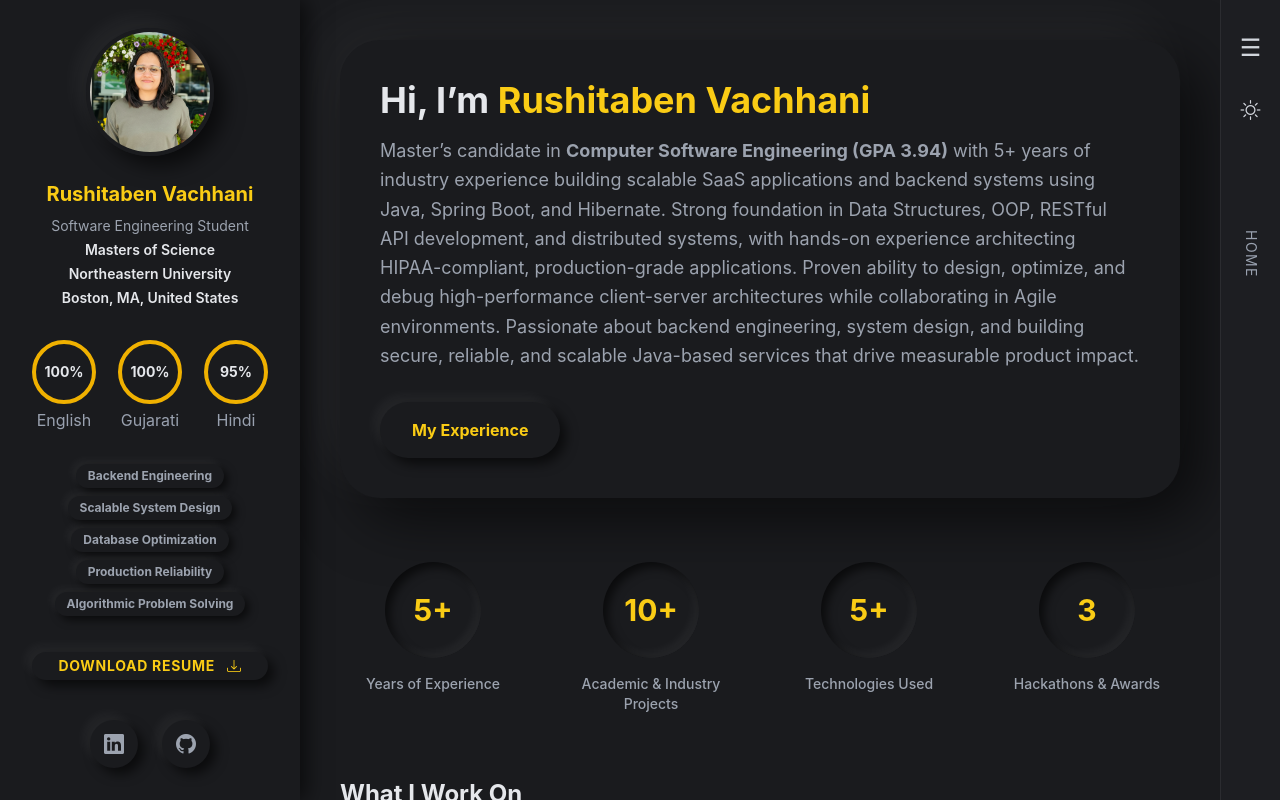
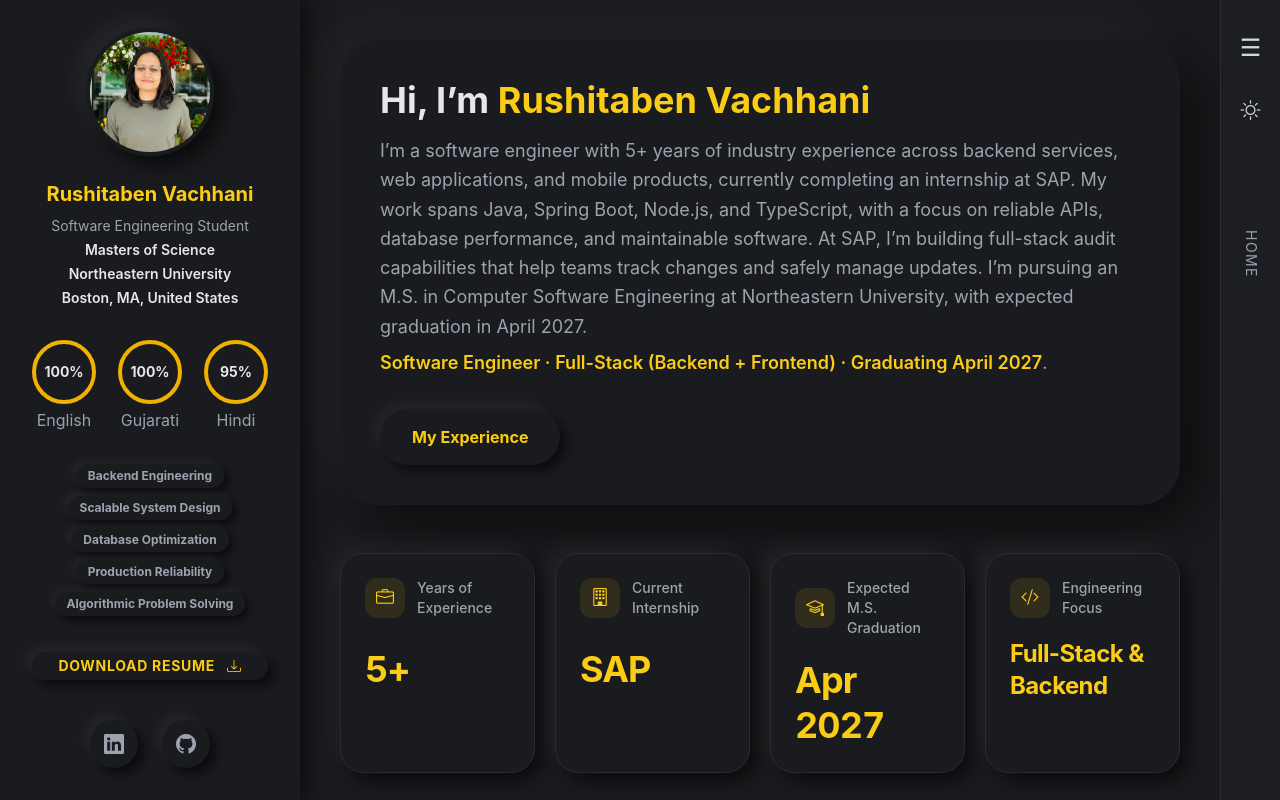
Before and after one commit to rushita-vachhani/resume, a Next.js app: page / in a window 1280 px wide. Built offline with nearby package versions, Linux system fonts and the light colour scheme.

Commit message:
Revise Home component to enhance personal introduction and career metrics; update service descriptions for clarity and relevance to current skills and experiences.

```diff
--- a/src/app/page.tsx
+++ b/src/app/page.tsx
@@ -1,4 +1,3 @@
-import Image from "next/image";
 import Link from "next/link";
 
 export default function Home() {
@@ -20,12 +19,12 @@
           </h1>
 
           <p className="mt-4 text-text-secondary text-lg leading-relaxed">
-            Master’s candidate in <strong>Computer Software Engineering (GPA 3.94)</strong> with 5+ years of industry experience building scalable SaaS applications and backend systems using Java, Spring Boot, and Hibernate. Strong foundation in Data Structures, OOP, RESTful API development, and distributed systems, with hands-on experience architecting HIPAA-compliant, production-grade applications. Proven ability to design, optimize, and debug high-performance client-server architectures while collaborating in Agile environments. Passionate about backend engineering, system design, and building secure, reliable, and scalable Java-based services that drive measurable product impact.
+            I’m a software engineer with 5+ years of industry experience across backend services, web applications, and mobile products, currently completing an internship at SAP. My work spans Java, Spring Boot, Node.js, and TypeScript, with a focus on reliable APIs, database performance, and maintainable software. At SAP, I’m building full-stack audit capabilities that help teams track changes and safely manage updates. I’m pursuing an M.S. in Computer Software Engineering at Northeastern University, with expected graduation in April 2027.
           </p>
 
-          {/* <p className="mt-2 text-text-secondary text-lg">
-            Actively seeking <span className="text-primary font-semibold">Software Engineering / Data / ML Internships</span>.
-          </p> */}
+          <p className="mt-2 text-text-secondary text-lg">
+             <span className="text-primary font-semibold">Software Engineer · Full-Stack (Backend + Frontend) · Graduating April 2027</span>.
+          </p>
 
           <Link
             href="/experience"
@@ -51,42 +50,44 @@
       </div>
 
       {/* METRICS */}
-      <div className="grid grid-cols-2 md:grid-cols-4 gap-8 mt-16 mb-16">
-        <Metric title="Years of Experience" value="5+" />
-        <Metric title="Academic & Industry Projects" value="10+" />
-        <Metric title="Technologies Used" value="5+" />
-        <Metric title="Hackathons & Awards" value="3" />
-      </div>
+      <section aria-label="Career at a glance" className="my-12">
+        <dl className="grid grid-cols-1 gap-5 min-[600px]:grid-cols-2 min-[1280px]:grid-cols-4">
+          <Metric title="Years of Experience" value="5+" icon="briefcase" />
+          <Metric title="Current Internship" value="SAP" icon="building" />
+          <Metric title="Expected M.S. Graduation" value="Apr 2027" icon="mortarboard" />
+          <Metric title="Engineering Focus" value="Full-Stack & Backend" icon="code-slash" compact />
+        </dl>
+      </section>
 
       {/* SERVICES / FOCUS AREAS */}
       <h2 className="text-2xl font-bold mt-12 mb-8 text-body-text">
-        What I Work On
+        Engineering Expertise
       </h2>
 
       <div className="grid grid-cols-1 md:grid-cols-3 gap-8 pb-10">
         <ServiceCard
-          title="Backend & Systems"
-          description="Architected scalable REST APIs using Java 17 & Spring Boot. Applied database optimization, RBAC security, and structured exception handling to deliver production-grade reliability."
+          title="Backend Engineering & APIs"
+          description="I build backend services and REST APIs using Java, Spring Boot, and Node.js. My experience includes healthcare platform development, role-based access control, and modernizing legacy services into modular components."
         />
         <ServiceCard
-          title="System Design & Scalable Architecture"
-          description="Designed modular client–server architectures using layered design principles, RBAC authorization, and RESTful contracts to support secure, scalable SaaS platforms."
+          title="Full-Stack Web Development"
+          description="At SAP, I develop audit features using Nuxt 3, NestJS, and TypeScript. My work includes change tracking, readable change histories, server-side search, pagination, and reusable UI components."
         />
         <ServiceCard
-          title="Databases & Data Engineering"
-          description="Optimized relational database schemas and SQL queries for performance and data integrity, applying normalization, indexing strategies, and transaction isolation principles in PostgreSQL-based systems."
+          title="Databases & Data Integrity"
+          description="I work with relational database design, SQL, indexing, and transaction behavior. As a database teaching assistant at Northeastern, I reviewed student schemas and queries and helped diagnose concurrency issues."
         />
         <ServiceCard
-          title="Data Structures & Algorithmic Foundations"
-          description="Strong foundation in Data Structures & Algorithms, applying complexity analysis, recursion, and modular OOP design to build efficient and maintainable systems."
+          title="Software Design & Maintainability"
+          description="I design modular services and reusable components with clear responsibilities. My work includes backend modernization and consolidating multiple SAP audit views into a shared component for consistent behavior and easier maintenance."
         />
         <ServiceCard
-          title="Production Engineering & Reliability"
-          description="Improved production stability by debugging API failures, enforcing structured logging, and applying root-cause analysis to reduce incident resolution time by 30%."
+          title="Production Reliability & Security"
+          description="I troubleshoot API failures and improve monitoring and logging. My experience includes reducing production incidents in a healthcare platform and implementing optimistic locking, input validation, and controlled field updates at SAP."
         />
         <ServiceCard
-          title="Cloud & DevOps Exposure"
-          description="Deployed and containerized services using Docker and AWS fundamentals, understanding CI/CD workflows and cloud-ready service design for production environments."
+          title="Mobile Application Development"
+          description="I develop Android, iOS, and React Native applications, with experience on products including KukuFM. My work includes third-party integrations, crash monitoring, analytics, and notifications to support application stability."
         />
       </div>
     </div>
@@ -95,19 +96,23 @@
 
 /* ---------- Components ---------- */
 
-function Metric({ title, value }: { title: string; value: string }) {
+function Metric({ title, value, icon, compact = false }: {
+  title: string;
+  value: string;
+  icon: string;
+  compact?: boolean;
+}) {
   return (
-    <div className="text-center">
-      <div
-        className="
-          w-24 h-24 mx-auto mb-4 rounded-full flex items-center justify-center
-          bg-body-bg
-          shadow-[inset_5px_5px_10px_var(--shadow-inner-dark),inset_-5px_-5px_10px_var(--shadow-inner-light)]
-        "
-      >
-        <h3 className="text-3xl font-bold text-primary">{value}</h3>
-      </div>
-      <p className="text-text-secondary text-sm font-medium">{title}</p>
+    <div className="flex min-w-0 flex-col rounded-3xl border border-sidebar-border bg-body-bg p-6 shadow-[8px_8px_20px_var(--shadow-outer-dark),_-8px_-8px_20px_var(--shadow-outer-light)]">
+      <dt className="flex min-h-10 items-center gap-3 text-sm font-medium leading-5 text-text-secondary">
+        <span className="inline-flex h-10 w-10 shrink-0 items-center justify-center rounded-xl bg-primary/10 text-lg text-body-text dark:text-primary" aria-hidden="true">
+          <i className={`bi bi-${icon}`} />
+        </span>
+        <span>{title}</span>
+      </dt>
+      <dd className={`mt-5 flex min-h-16 items-center font-bold tracking-tight text-body-text dark:text-primary ${compact ? "text-2xl leading-8" : "text-4xl leading-tight tabular-nums"}`}>
+        {value}
+      </dd>
     </div>
   );
 }
```
